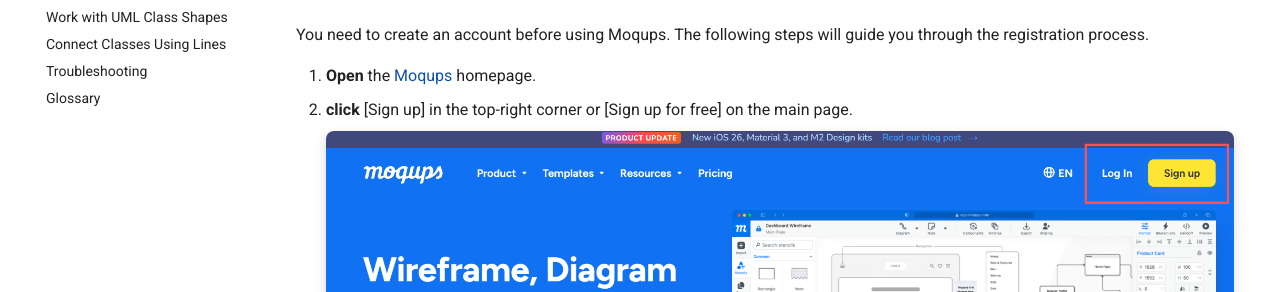
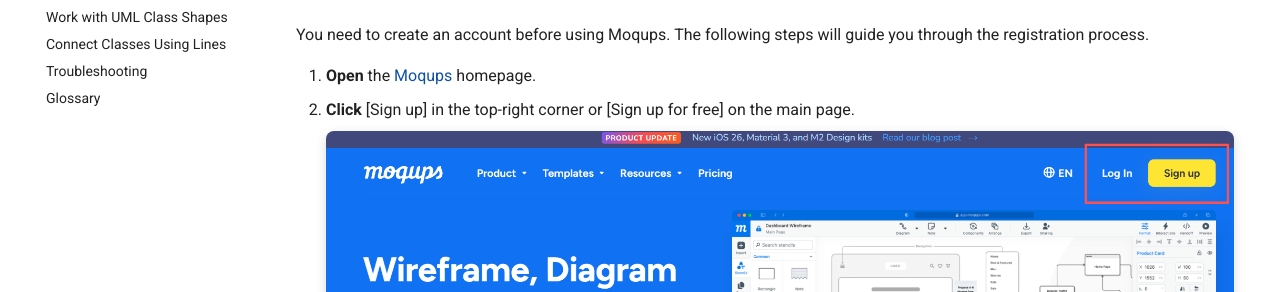
Before and after one commit to mzhao002/Moqups-User-Documentation, an MkDocs documentation site: the page built from docs/create-an-account.md, in a window 1280 px wide and 900 px high. Shown: the part 363-655 px from the top of the window. Built offline with MkDocs 1.6.1 and Material for MkDocs 9.7.7, drawn with Linux system fonts in a browser that asks for light colours; comment, search, counter and statistics services are not loaded.

```diff
--- a/docs/create-an-account.md
+++ b/docs/create-an-account.md
@@ -9,7 +9,7 @@ Moqups is an online diagramming tool that allows users to create and collaborate
 You need to create an account before using Moqups. The following steps will guide you through the registration process.
 
 1. **Open** the [Moqups](https://moqups.com/) homepage.
-2. **click** [Sign up] in the top-right corner or [Sign up for free] on the main page.
+2. **Click** [Sign up] in the top-right corner or [Sign up for free] on the main page.
 
     ![Sign up button](images/signup.png "Sign up button")
 
```
